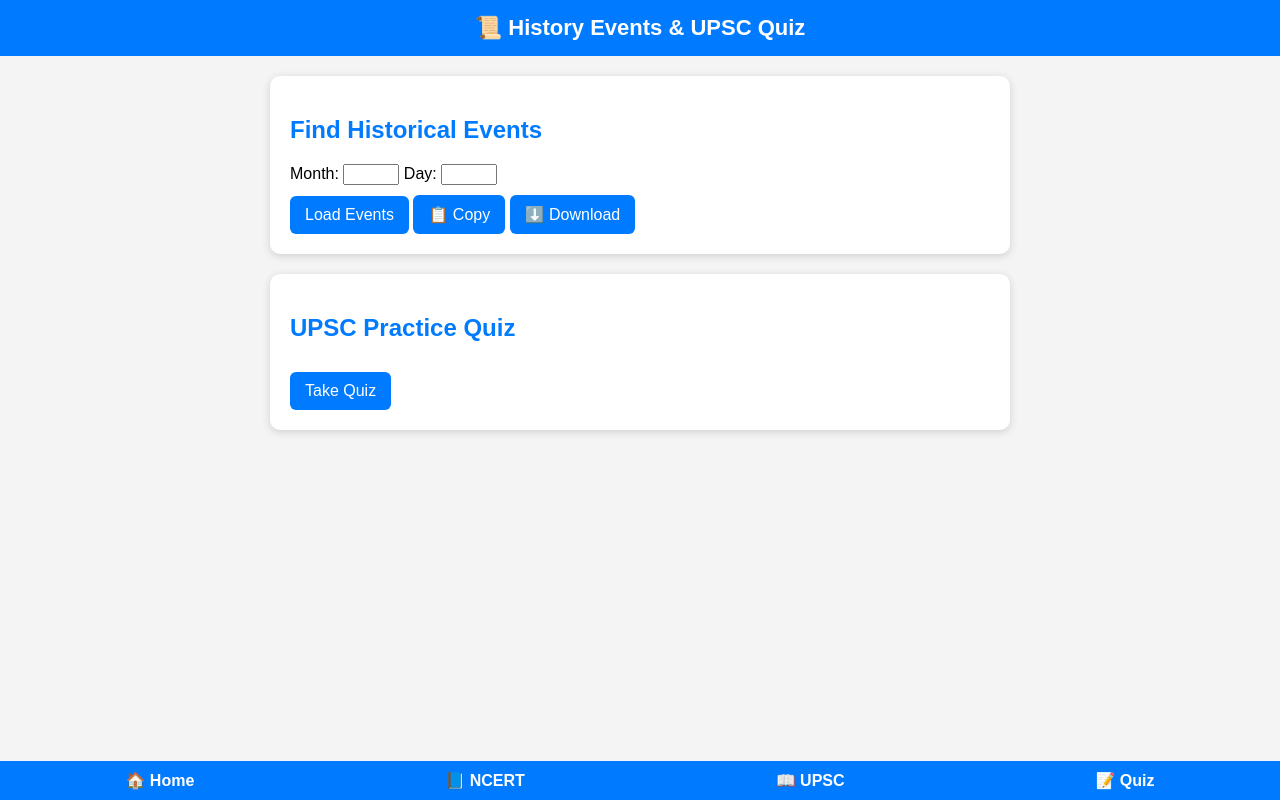
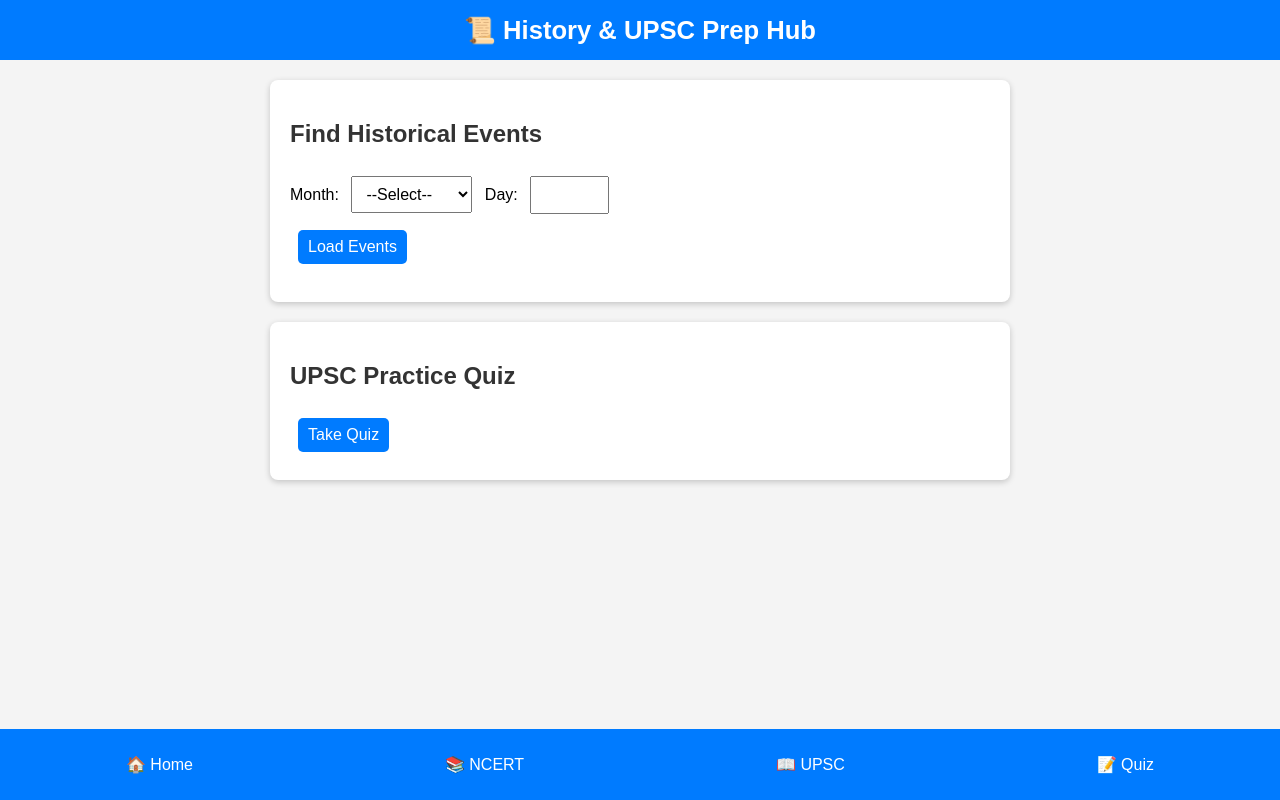
Before and after one commit to sandeep780049/history-events-app, a website: page frontend/index.html in a window 1280 px wide. Drawn offline with Linux system fonts and the light colour scheme.

Commit message:
Update index.html

```diff
--- a/frontend/index.html
+++ b/frontend/index.html
@@ -3,20 +3,20 @@
 <head>
   <meta charset="UTF-8">
   <meta name="viewport" content="width=device-width, initial-scale=1.0">
-  <title>History Events & UPSC Quiz</title>
-  <meta name="description" content="Daily historical events and UPSC practice quizzes for aspirants. Stay updated with history and test your knowledge.">
+  <title>History & UPSC Prep Hub</title>
   <style>
     body {
       font-family: Arial, sans-serif;
       margin: 0;
       background: #f4f4f4;
+      padding-bottom: 70px; /* space for footer */
     }
     header {
       background: #007bff;
       color: white;
       padding: 15px;
       text-align: center;
-      font-size: 22px;
+      font-size: 1.6em;
       font-weight: bold;
     }
     .section {
@@ -24,87 +24,115 @@
       padding: 20px;
       margin: 20px auto;
       max-width: 700px;
-      border-radius: 10px;
-      box-shadow: 0 2px 8px rgba(0,0,0,0.15);
+      border-radius: 8px;
+      box-shadow: 0 2px 6px rgba(0,0,0,0.2);
     }
     h2 {
-      color: #007bff;
+      color: #333;
+    }
+    select, input, button {
+      margin: 8px;
+      padding: 8px 10px;
+      font-size: 16px;
     }
     button {
-      margin-top: 10px;
-      padding: 10px 15px;
-      border: none;
       background: #007bff;
       color: white;
-      border-radius: 6px;
+      border: none;
+      border-radius: 5px;
       cursor: pointer;
-      font-size: 16px;
     }
-    button:hover {
-      background: #0056b3;
-    }
+    button:hover { background: #0056b3; }
     .event {
       margin: 8px 0;
       padding: 10px;
       background: #f9f9f9;
       border-left: 4px solid #007bff;
       border-radius: 5px;
+      text-align: left;
+    }
+    .event strong {
+      color: #007bff;
     }
     .result {
       margin-top: 15px;
       padding: 10px;
       background: #e9ffe9;
       border: 1px solid #00a000;
+      border-radius: 5px;
     }
-    /* Footer Nav */
-    footer {
+    .actions {
+      margin-top: 10px;
+    }
+    .footer {
       position: fixed;
       bottom: 0;
       left: 0;
-      width: 100%;
+      right: 0;
       background: #007bff;
+      color: white;
       display: flex;
       justify-content: space-around;
       padding: 10px 0;
     }
-    footer a {
+    .footer button {
+      background: none;
+      border: none;
       color: white;
-      text-decoration: none;
-      font-weight: bold;
+      font-size: 16px;
+      cursor: pointer;
     }
-    footer a:hover {
+    .footer button:hover {
       text-decoration: underline;
     }
   </style>
 </head>
 <body>
-  <header>📜 History Events & UPSC Quiz</header>
+  <header>📜 History & UPSC Prep Hub</header>
 
-  <div class="section">
+  <!-- Events Section -->
+  <div class="section" id="eventsSection">
     <h2>Find Historical Events</h2>
     <label for="month">Month:</label>
-    <input type="number" id="month" min="1" max="12">
+    <select id="month">
+      <option value="">--Select--</option>
+      <option value="1">January</option>
+      <option value="2">February</option>
+      <option value="3">March</option>
+      <option value="4">April</option>
+      <option value="5">May</option>
+      <option value="6">June</option>
+      <option value="7">July</option>
+      <option value="8">August</option>
+      <option value="9">September</option>
+      <option value="10">October</option>
+      <option value="11">November</option>
+      <option value="12">December</option>
+    </select>
+
     <label for="day">Day:</label>
     <input type="number" id="day" min="1" max="31">
+
     <br>
     <button onclick="loadEvents()">Load Events</button>
-    <button onclick="copyEvents()">📋 Copy</button>
-    <button onclick="downloadEvents()">⬇️ Download</button>
+    <div class="actions" id="eventActions"></div>
     <div id="eventsContainer"></div>
   </div>
 
-  <div id="quizSection" class="section">
+  <!-- Quiz Section -->
+  <div class="section" id="quizSection">
     <h2>UPSC Practice Quiz</h2>
     <button onclick="loadQuiz()">Take Quiz</button>
     <div id="quizContainer"></div>
   </div>
 
-  <footer>
-    <a href="/">🏠 Home</a>
-    <a href="#ncert">📘 NCERT</a>
-    <a href="#upsc">📖 UPSC</a>
-    <a href="#quizSection">📝 Quiz</a>
-  </footer>
+  <!-- Footer -->
+  <div class="footer">
+    <button onclick="goHome()">🏠 Home</button>
+    <button onclick="openNCERT()">📚 NCERT</button>
+    <button onclick="openUPSC()">📖 UPSC</button>
+    <button onclick="scrollToQuiz()">📝 Quiz</button>
+  </div>
 
   <script src="script.js"></script>
 </body>
```
